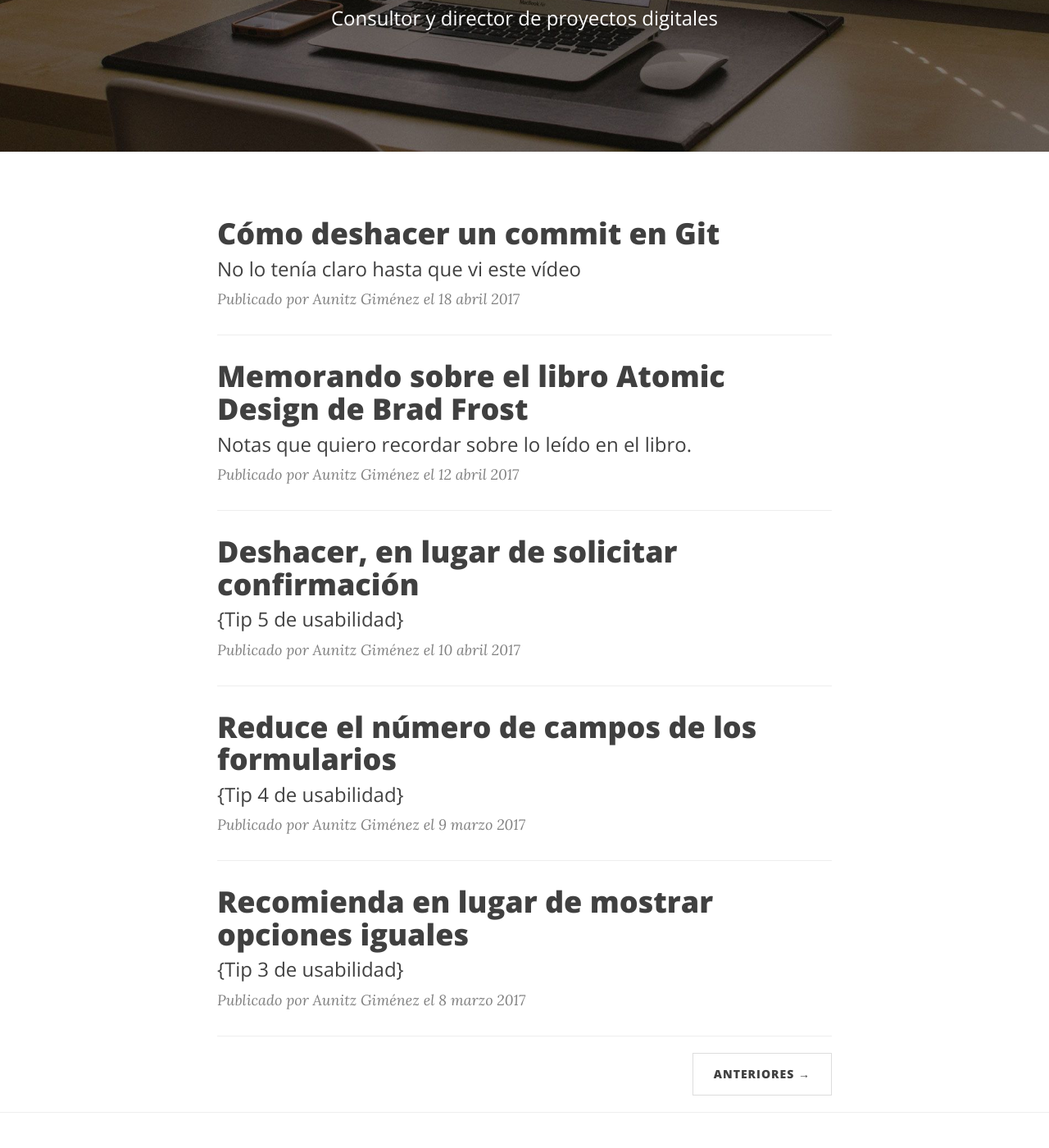
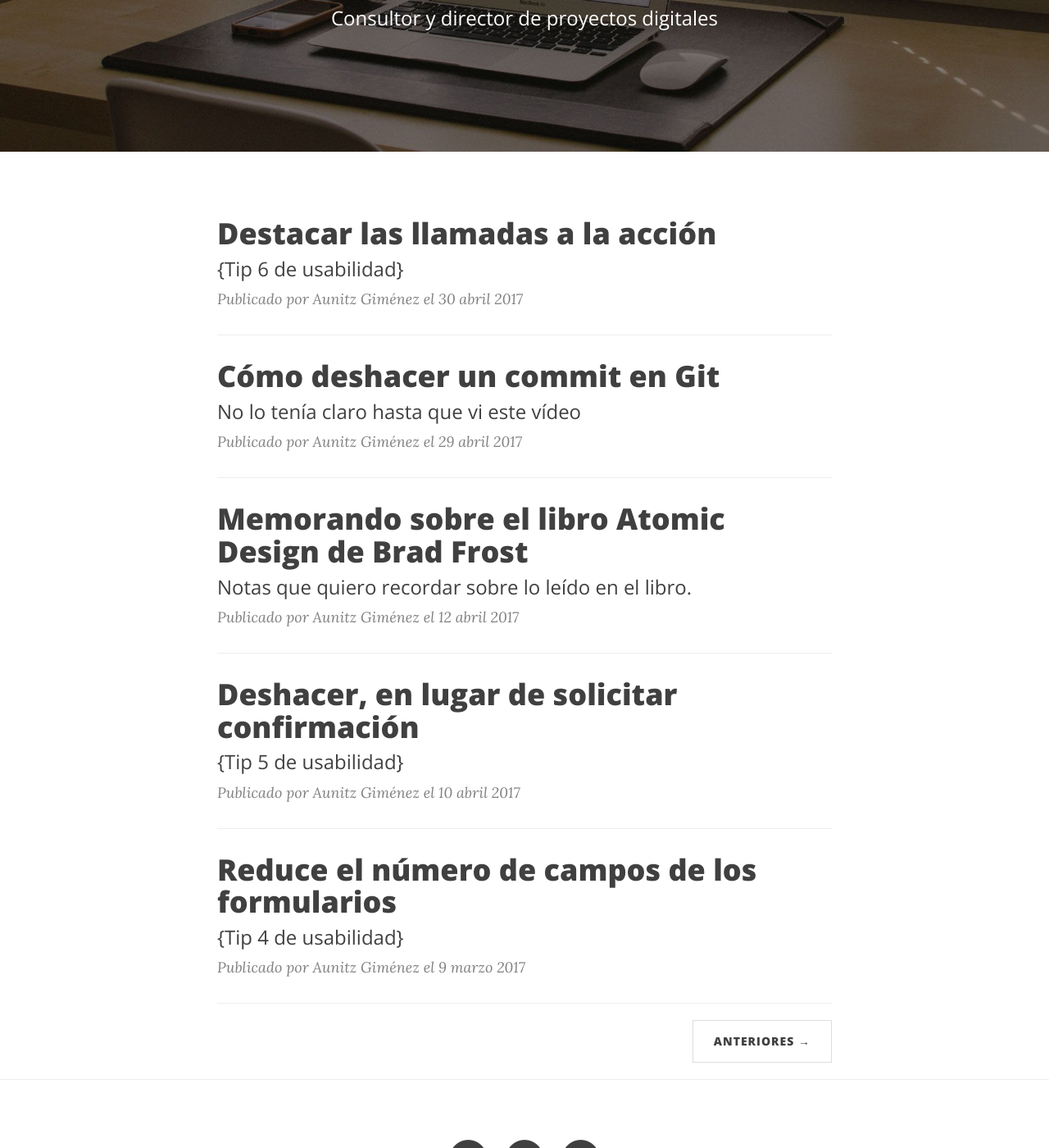
Before and after one commit to aunitz/beta, a Jekyll site: the page built from index.html, in a window 1280 px wide and 1400 px high, scrolled down 263 px. Shown: the whole window at 82% size. Built offline with Jekyll 4.4.1, drawn with Linux system fonts in a browser that asks for light colours; nearby versions of some CDN libraries; the list of posts is cut into pages by our own code.

Commit message:
Nuevo post: tip 6 de usabilidad

```diff
--- a/_posts/2017-04-18-git-como-deshacer-commit.markdown
+++ b/_posts/2017-07-29-git-como-deshacer-commit.markdown
@@ -2,9 +2,9 @@
 layout:     post
 title:      "Cómo deshacer un commit en Git"
 subtitle:   "No lo tenía claro hasta que vi este vídeo"
-date:       2017-04-18 09:50:00
+date:       2017-04-29 09:50:00
 author:     "Aunitz Giménez"
-header-img: "img/post-bg-09.jpg"
+header-img: "img/post-bg-10.jpg"
 ---
 
 <p>En este vídeo de tan solo un minuto y medio explican claramente las distintas alternativas para <strong>deshacer un commit</strong>.</p>
--- /dev/null
+++ b/_posts/2017-07-30-tip-6-destacar-llamadas-a-la-accion.markdown
@@ -0,0 +1,18 @@
+---
+layout:     post
+title:      "Destacar las llamadas a la acción"
+subtitle:   "{Tip 6 de usabilidad}"
+date:       2017-04-30 18:50:00
+author:     "Aunitz Giménez"
+header-img: "img/post-bg-11.jpg"
+---
+
+<p>La llamada a la acción de la página debe destacar de manera clara sobre el resto de elementos de la web. El objetivo es que sea fácil de distinguir, reconocer y accionar.</p>
+
+<p>Hay varias maneras de destacar un CTA (<a href="https://en.wikipedia.org/wiki/Call_to_action_(marketing)#On_websites">call to action</a>). Por ejemplo:</p>
+
+<ul>
+	<li>Utilizando el tono. Haciendo que el CTA sea más oscuro que el resto.</li>
+	<li>Mediante el efecto de profundidad. Utilizando sombras y gradientes, podemos conseguir que un elemento parezca más próximo en el espacio que los demás.</li>
+	<li>Utilizando colores complementarios de la <a href="https://es.wikipedia.org/wiki/C%C3%ADrculo_crom%C3%A1tico">rueda de color</a>. Por ejemplo, el amarillo y el violeta.</li>
+</ul>
```
Also changed, not shown: img/atomic-design-03-esto-no-es-web.png, img/atomic-design-04-esto-es-web.png, img/atomic-design-05-esto-sera-web.png, img/post-bg-10.jpg (added), img/post-bg-11.jpg (added), img/tip-6-destacar-llamadas-a-la-accion.png (added).
